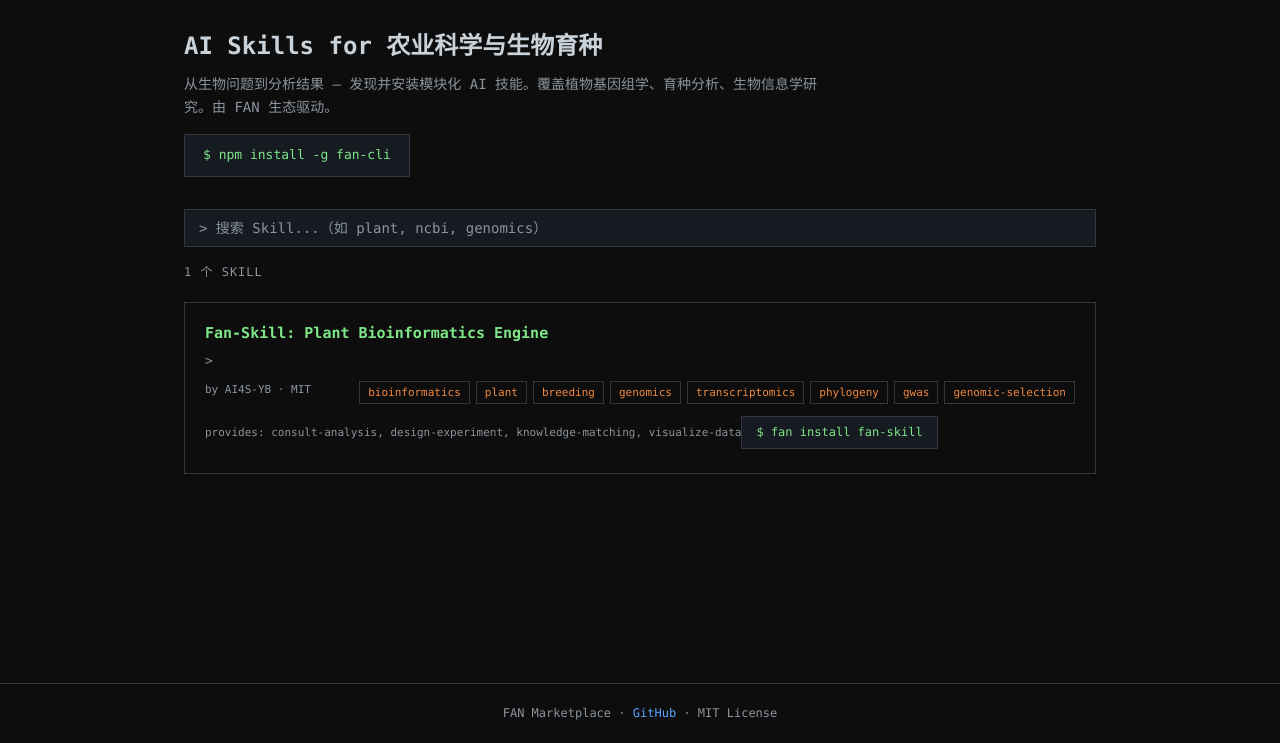
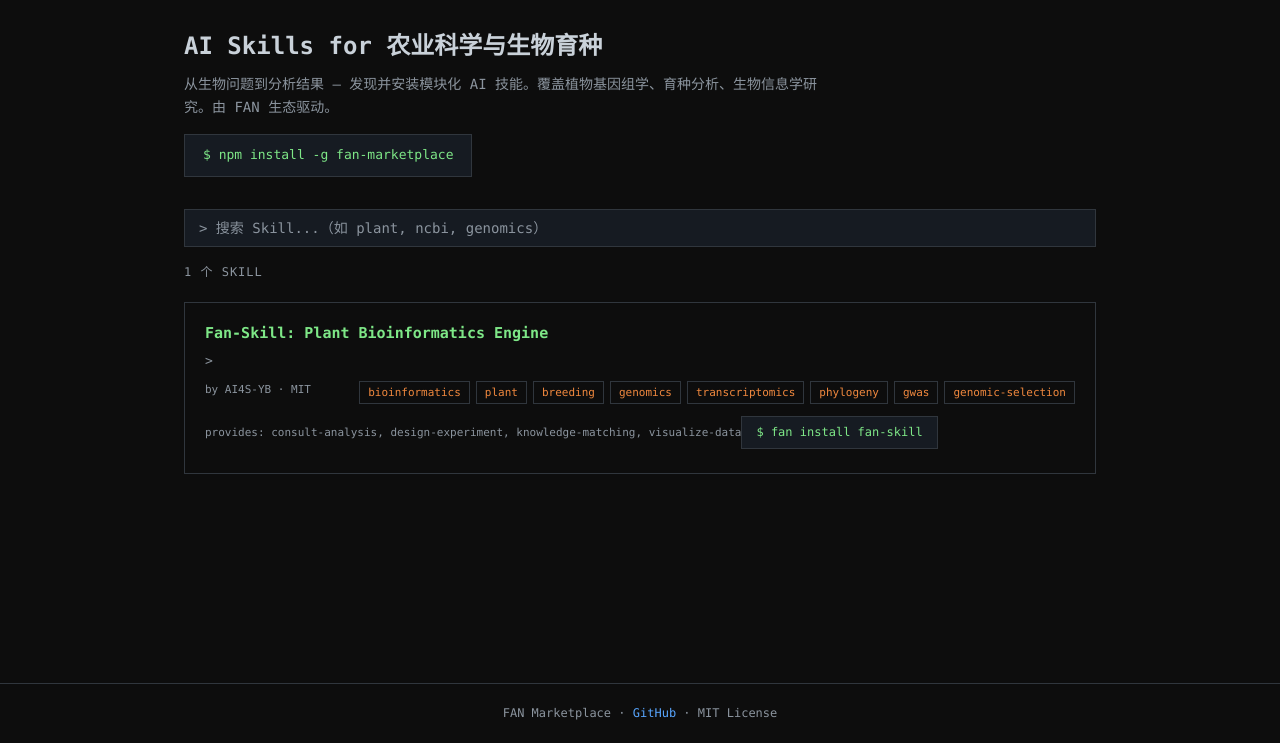
Before and after one commit to AI4S-YB/fan-marketplace, a website: page index.html in a window 1280 px wide. Shown: the part 57-800 px from the top of the page. Drawn offline with Linux system fonts and the light colour scheme.

Commit message:
chore: add MIT LICENSE, rename to fan-marketplace, prepare for npm publish

```diff
--- a/index.html
+++ b/index.html
@@ -32,7 +32,7 @@
     <div class="hero">
       <h1>AI Skills for 农业科学与生物育种</h1>
       <p>从生物问题到分析结果 — 发现并安装模块化 AI 技能。覆盖植物基因组学、育种分析、生物信息学研究。由 FAN 生态驱动。</p>
-      <div class="hero-install">$ npm install -g fan-cli</div>
+      <div class="hero-install">$ npm install -g fan-marketplace</div>
     </div>
 
     <div class="search-wrap">
@@ -136,7 +136,7 @@
     <div class="section">
       <h2>3. 安装 fan-cli</h2>
       <p><code>fan</code> 是 FAN Marketplace 的命令行工具，用于搜索、安装和管理 Skill。fan-cli 尚未发布到 npm registry，当前通过 git 安装：</p>
-      <pre>$ <span class="kw">npm install -g</span> https://github.com/AI4S-YB/fan-marketplace.git
+      <pre>$ <span class="kw">npm install -g</span> fan-marketplace
 $ <span class="kw">fan --help</span></pre>
       <p>安装完成后，用 <code>fan install</code> 安装的 Skill 会自动以软链接同步到 <code>~/.claude/skills/</code>，Claude Code 自动发现，无需额外配置。</p>
     </div>
--- a/package.json
+++ b/package.json
@@ -1,7 +1,10 @@
 {
-  "name": "fan-cli",
+  "name": "fan-marketplace",
   "version": "0.1.0",
   "description": "CLI for the fan skill marketplace — search, install, and manage AI coding agent skills",
+  "repository": "https://github.com/AI4S-YB/fan-marketplace",
+  "homepage": "https://ai4s-yb.github.io/fan-marketplace/",
+  "bugs": "https://github.com/AI4S-YB/fan-marketplace/issues",
   "bin": {
     "fan": "./bin/fan.js"
   },
```
Also changed, not shown: README.md, 1 other file.
